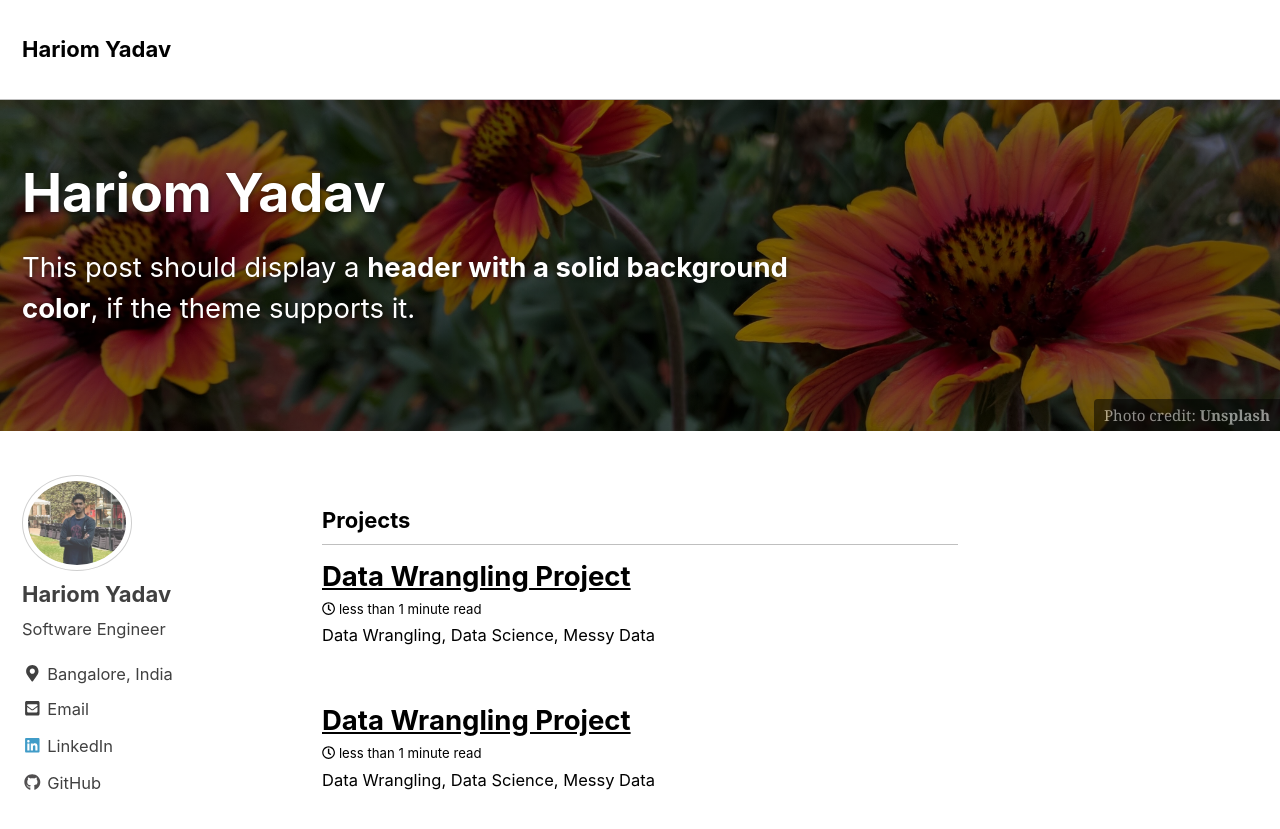
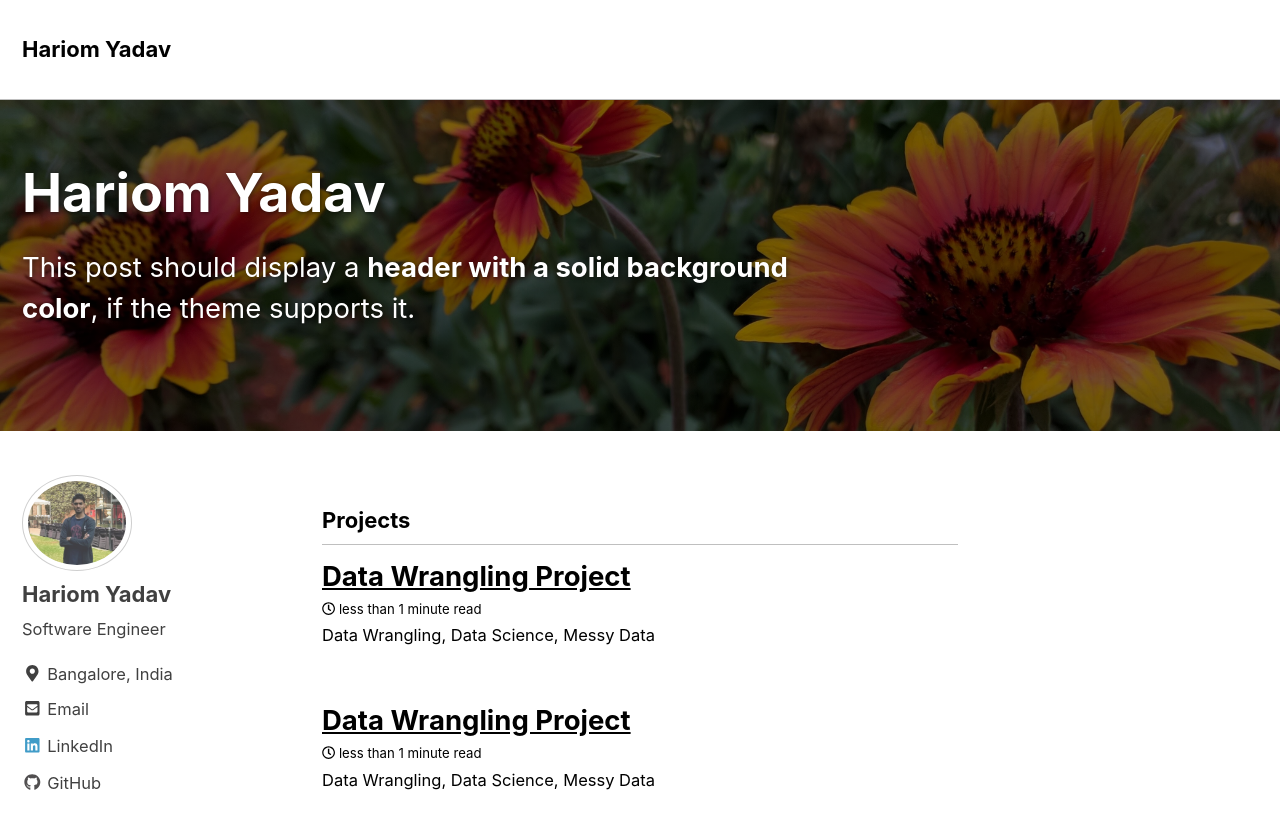
Before and after one commit to hariomyadav/hocyadav.github.io, a Jekyll site: the page built from index.html, in a window 1280 px wide and 900 px high. Shown: the top 829 px of the window. Built offline with Jekyll 4.4.1, drawn with Linux system fonts in a browser that asks for light colours; nearby versions of some CDN libraries; the list of posts is cut into pages by our own code.

Commit message:
image home page content updated

```diff
--- a/index.html
+++ b/index.html
@@ -5,8 +5,4 @@
 header:
   overlay_image: /images/waterfront_disable.jpg
   overlay_filter: 0.5 # same as adding an opacity of 0.5 to a black background
-  caption: "Photo credit: [**Unsplash**](https://unsplash.com)"
-  actions:
-    - label: "Download"
-      url: "https://github.com"
 ---
```
